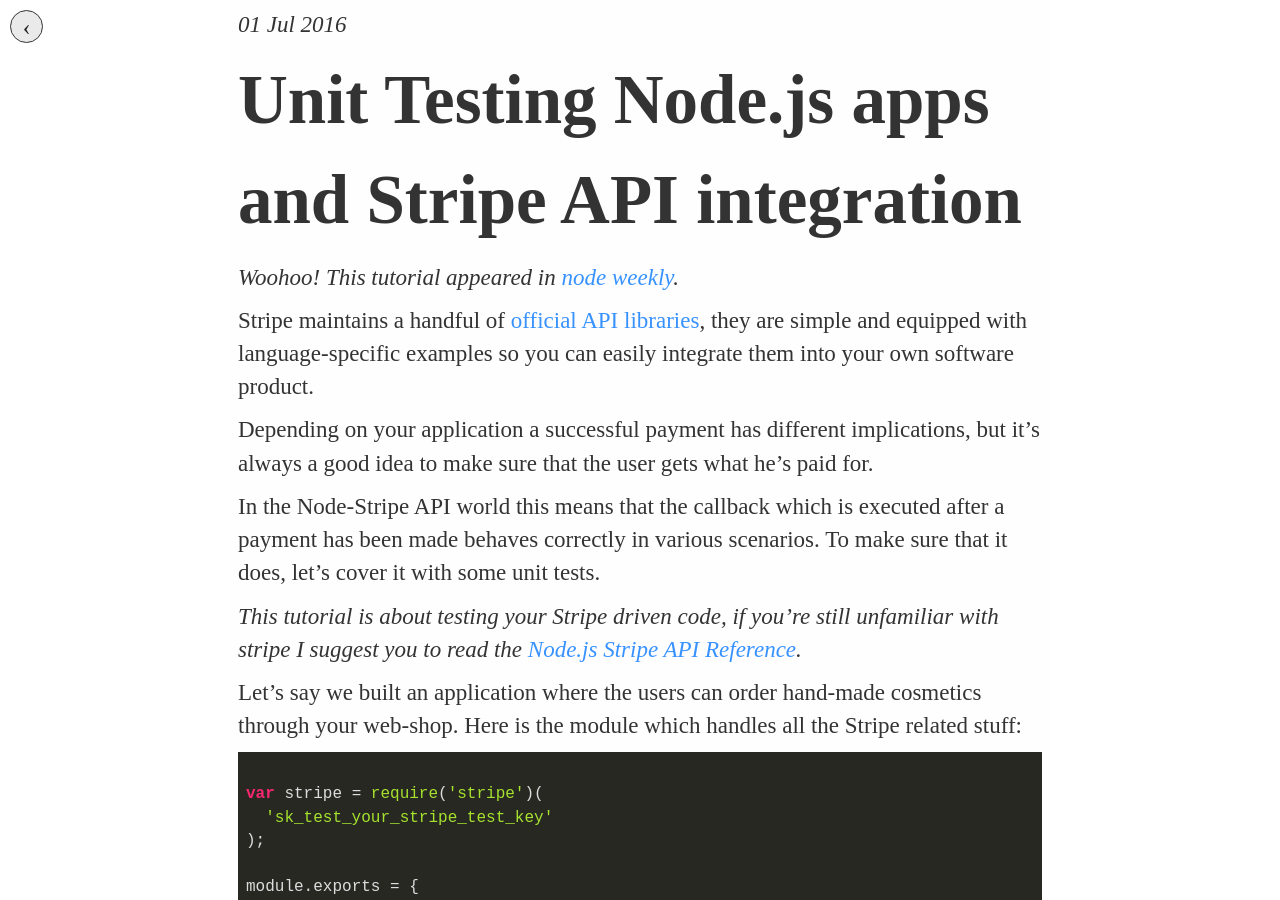
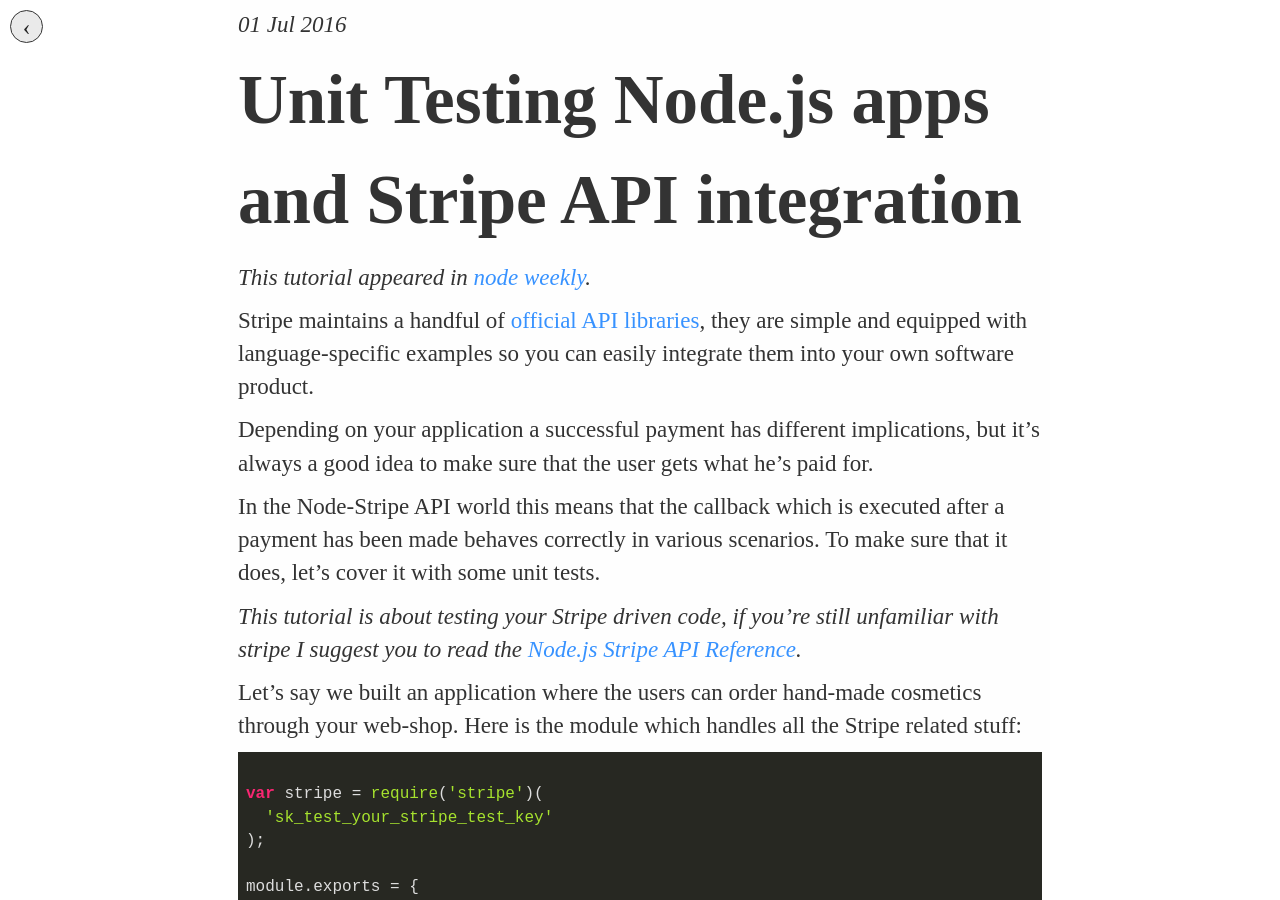
Before and after one commit to akoskm/akoskm.github.io, a Jekyll site: the page built from _posts/2016-06-26-node-js-unit-testing-stripe-api-tutorial.md, in a window 1280 px wide and 900 px high. Built offline with Jekyll 4.4.1, drawn with Linux system fonts in a browser that asks for light colours; nearby versions of some CDN libraries; some web fonts are replaced; comment, search, counter and statistics services are not loaded.

Commit message:
update references

```diff
--- a/_posts/2016-06-26-node-js-unit-testing-stripe-api-tutorial.md
+++ b/_posts/2016-06-26-node-js-unit-testing-stripe-api-tutorial.md
@@ -5,7 +5,7 @@
 date: 2016-07-01 00:00:01
 ---
 
-_Woohoo! This tutorial appeared in <a href='http://nodeweekly.com/issues/145'>node weekly</a>._
+_This tutorial appeared in <a href='http://nodeweekly.com/issues/145'>node weekly</a>._
 
 Stripe maintains a handful of [official API libraries](https://stripe.com/docs/libraries/),
 they are simple and equipped with language-specific examples so you can easily integrate them
```
Also changed, not shown: _posts/2016-11-14-how-not-to-hire-a-freelancer.md (+2 -0 lines).
